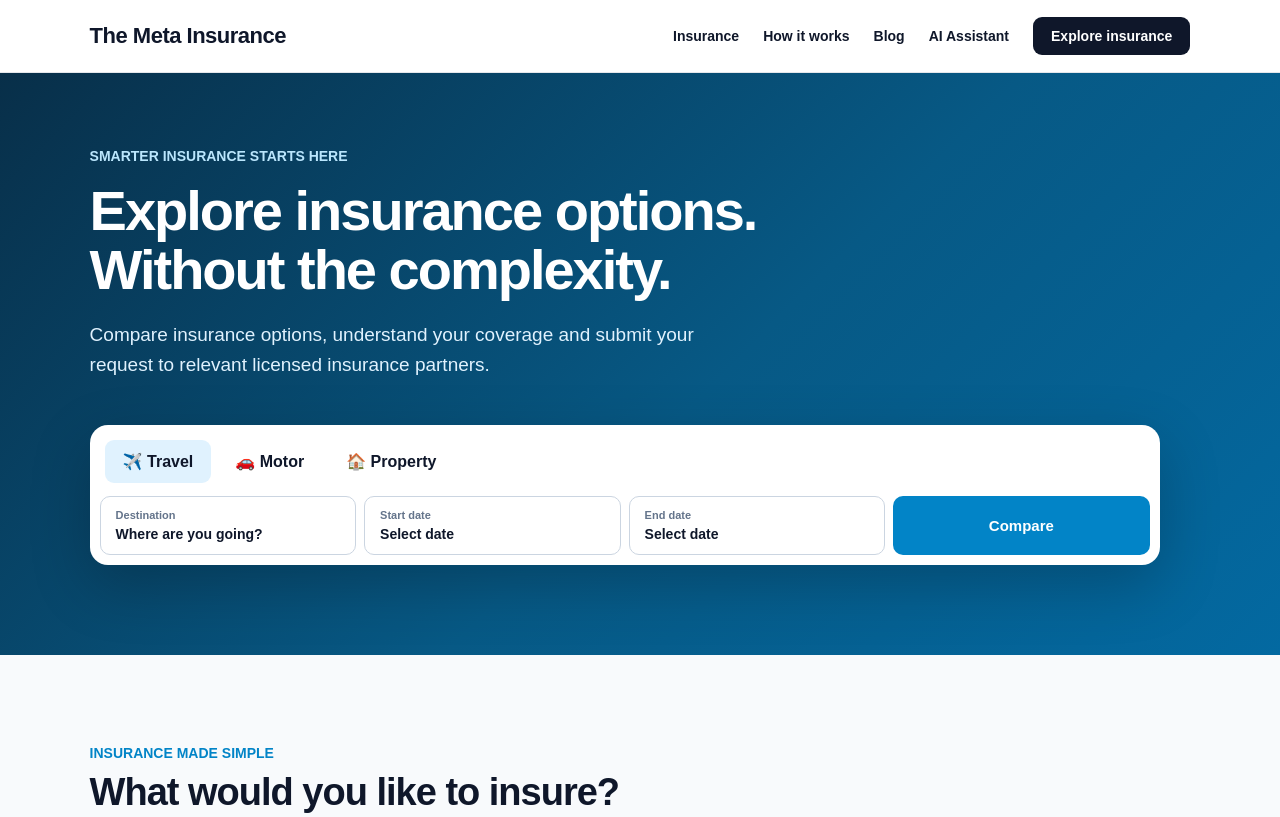
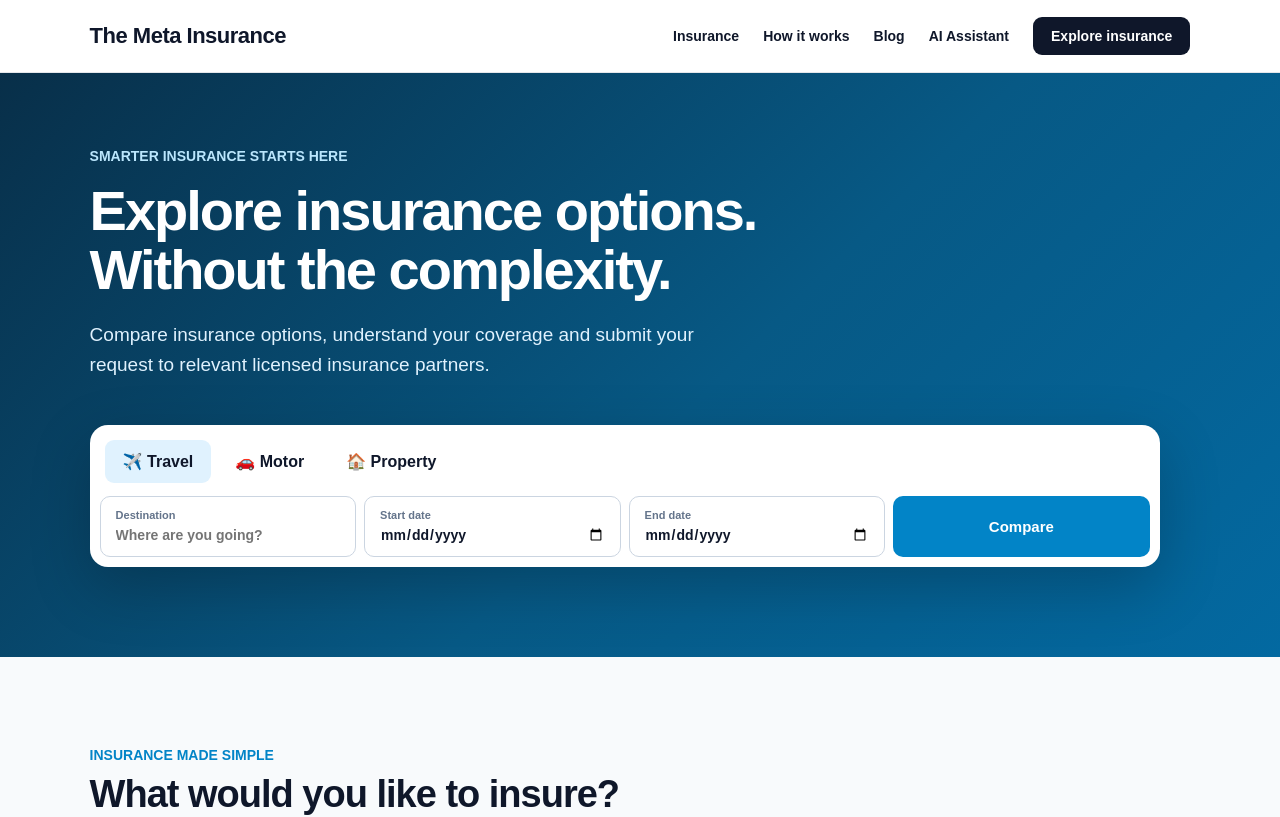
Before and after one commit to themetainsurance/MVP, a Next.js app: page / in a window 1280 px wide. Shown: the top 817 px of the page. Built offline with nearby package versions, Linux system fonts and the light colour scheme; no server answers.

Commit message:
Make home travel quick start interactive

```diff
--- a/app/page.tsx
+++ b/app/page.tsx
@@ -218,7 +218,9 @@ export default function Home() {
               />
             </div>
 
-            <div
+            <form
+              action="/travel"
+              method="get"
               style={{
                 display: "grid",
                 gridTemplateColumns:
@@ -228,21 +230,24 @@ export default function Home() {
             >
               <SearchField
                 label="Destination"
-                value="Where are you going?"
+                name="destination"
+                placeholder="Where are you going?"
               />
 
               <SearchField
                 label="Start date"
-                value="Select date"
+                name="departureDate"
+                type="date"
               />
 
               <SearchField
                 label="End date"
-                value="Select date"
+                name="returnDate"
+                type="date"
               />
 
-              <a
-                href="/travel"
+              <button
+                type="submit"
                 style={{
                   background: "#0284c7",
                   color: "white",
@@ -259,8 +264,8 @@ export default function Home() {
                 }}
               >
                 Compare
-              </a>
-            </div>
+              </button>
+            </form>
           </div>
         </div>
       </section>
@@ -642,21 +647,27 @@ function InsuranceTab({
 
 function SearchField({
   label,
-  value,
+  name,
+  placeholder,
+  type = "text",
 }: {
   label: string;
-  value: string;
+  name: string;
+  placeholder?: string;
+  type?: "text" | "date";
 }) {
   return (
-    <div
+    <label
       style={{
         border: "1px solid #cbd5e1",
         borderRadius: "10px",
         padding: "12px 15px",
+        display: "block",
       }}
     >
-      <div
+      <span
         style={{
+          display: "block",
           color: "#64748b",
           fontSize: "11px",
           fontWeight: 700,
@@ -664,18 +675,29 @@ function SearchField({
         }}
       >
         {label}
-      </div>
+      </span>
 
-      <div
+      <input
+        type={type}
+        name={name}
+        placeholder={placeholder}
+        required
+        maxLength={type === "text" ? 120 : undefined}
+        autoComplete="off"
         style={{
+          width: "100%",
+          minWidth: 0,
+          padding: 0,
+          border: "none",
+          outline: "none",
+          background: "transparent",
           color: "#0f172a",
           fontWeight: 700,
           fontSize: "14px",
+          fontFamily: "inherit",
         }}
-      >
-        {value}
-      </div>
-    </div>
+      />
+    </label>
   );
 }
 
```
Also changed, not shown: app/travel/page.tsx (+50 -1 lines), 1 other file (tests, documents, lock files or other folders).
